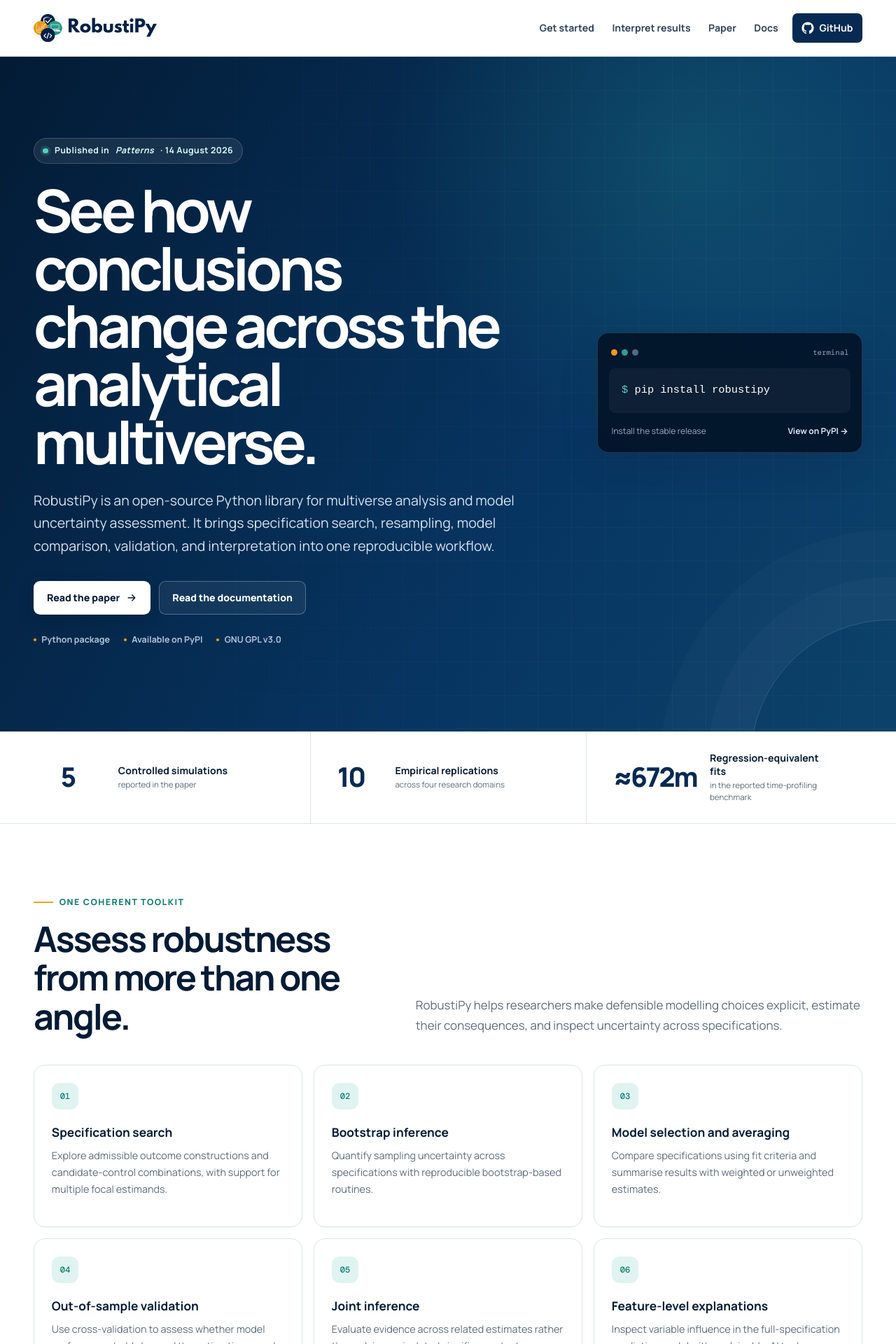
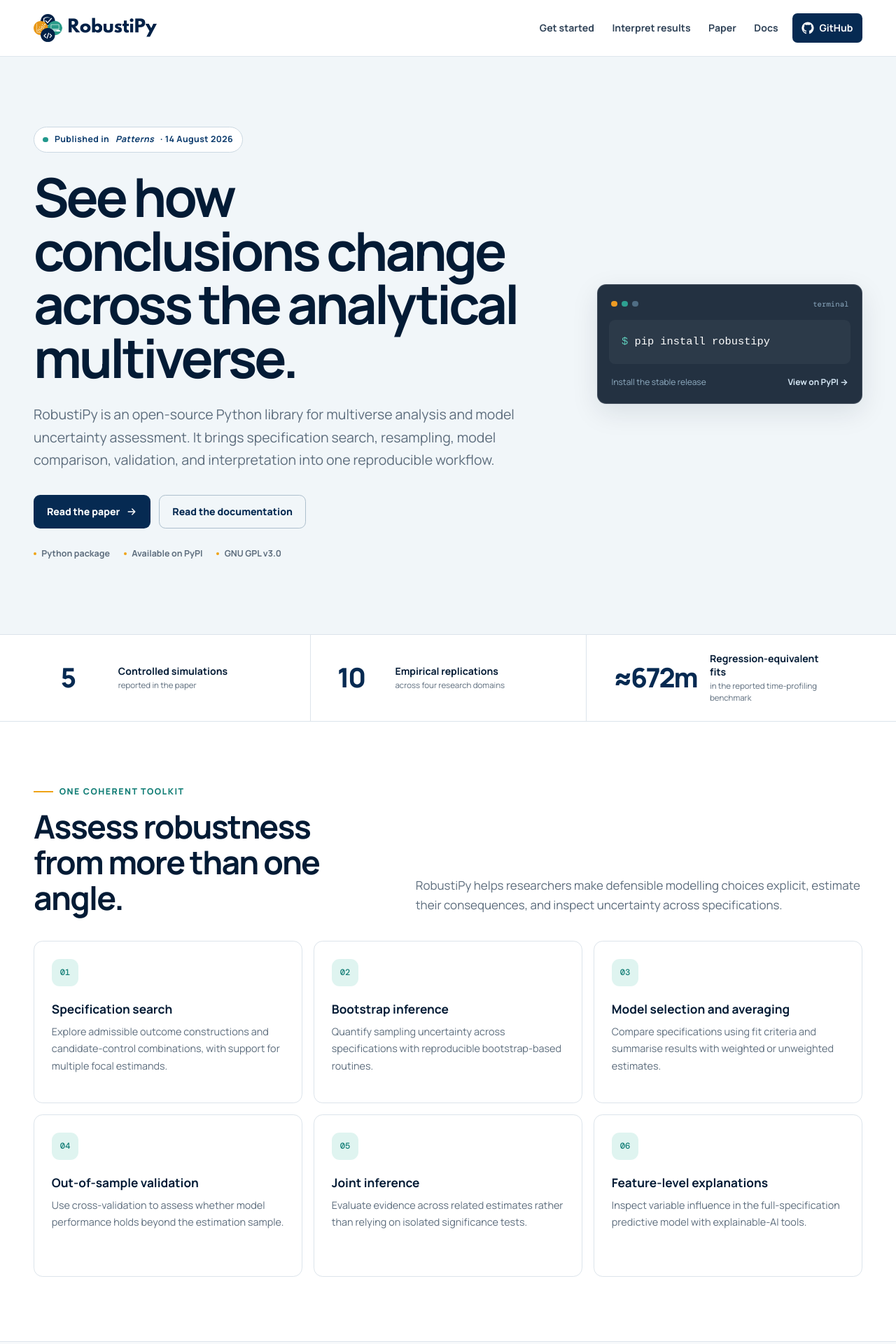
Before and after one commit to RobustiPy/RobustiPy.github.io, a Jekyll site: the page built from index.md, in a window 1280 px wide. Shown: the top 1920 px of the page at 70% size. Built offline with Jekyll 4.4.1, drawn with Linux system fonts in a browser that asks for light colours; some of the changed text lies outside the part shown.

Commit message:
Refactor styles in style.scss for improved aesthetics and consistency; update citation section in index.md to enhance clarity; remove outdated hackathon slides PDF.

```diff
--- a/assets/css/style.scss
+++ b/assets/css/style.scss
@@ -15,13 +15,13 @@
   --muted: #5d6d7d;
   --line: #dce4eb;
   --surface: #ffffff;
-  --surface-soft: #f5f8fa;
-  --surface-blue: #eef5fa;
-  --shadow-sm: 0 1px 2px rgba(3, 27, 53, 0.04), 0 7px 24px rgba(3, 27, 53, 0.06);
-  --shadow-md: 0 18px 55px rgba(3, 27, 53, 0.14);
+  --surface-soft: #f7f9fb;
+  --surface-blue: #f1f6f9;
+  --shadow-sm: 0 1px 2px rgba(3, 27, 53, 0.03), 0 5px 18px rgba(3, 27, 53, 0.05);
+  --shadow-md: 0 12px 38px rgba(3, 27, 53, 0.1);
   --radius-sm: 0.55rem;
-  --radius-md: 1rem;
-  --radius-lg: 1.5rem;
+  --radius-md: 0.8rem;
+  --radius-lg: 1.2rem;
   --shell: 74rem;
 }
 
@@ -177,11 +177,11 @@
 }
 
 .home-section {
-  padding: 6.5rem 0;
+  padding: 5.75rem 0;
 }
 
 .home-section--compact {
-  padding-block: 4.75rem;
+  padding-block: 4.25rem;
 }
 
 .section-border {
@@ -198,7 +198,7 @@
 
 .section-heading {
   max-width: 45rem;
-  margin-bottom: 2.6rem;
+  margin-bottom: 2.3rem;
 }
 
 .section-heading--split {
@@ -215,9 +215,9 @@
 .acknowledgements h2 {
   margin: 0;
   color: var(--navy-950);
-  font-size: clamp(2rem, 4vw, 3.15rem);
+  font-size: clamp(2rem, 4vw, 2.9rem);
   line-height: 1.1;
-  letter-spacing: -0.045em;
+  letter-spacing: -0.038em;
 }
 
 .section-heading p:not(.eyebrow) {
@@ -253,46 +253,16 @@
 .hero-wrap {
   position: relative;
   overflow: hidden;
-  color: #fff;
-  background:
-    radial-gradient(circle at 77% 15%, rgba(42, 165, 150, 0.22), transparent 27rem),
-    linear-gradient(120deg, var(--navy-950) 0%, #073562 62%, #0c426a 100%);
-}
-
-.hero-wrap::before,
-.hero-wrap::after {
-  position: absolute;
-  content: "";
-  pointer-events: none;
-}
-
-.hero-wrap::before {
-  inset: 0;
-  opacity: 0.11;
-  background-image:
-    linear-gradient(rgba(255, 255, 255, 0.28) 1px, transparent 1px),
-    linear-gradient(90deg, rgba(255, 255, 255, 0.28) 1px, transparent 1px);
-  background-size: 3rem 3rem;
-  mask-image: linear-gradient(90deg, transparent 5%, #000 70%);
-}
-
-.hero-wrap::after {
-  width: 25rem;
-  height: 25rem;
-  right: -12rem;
-  bottom: -15rem;
-  border: 1px solid rgba(255, 255, 255, 0.16);
-  border-radius: 50%;
-  box-shadow:
-    0 0 0 3.8rem rgba(255, 255, 255, 0.025),
-    0 0 0 8rem rgba(255, 255, 255, 0.02);
+  color: var(--ink);
+  background: var(--surface-blue);
+  border-bottom: 1px solid var(--line);
 }
 
 .hero {
   position: relative;
   z-index: 1;
-  min-height: 41rem;
-  padding-block: 7.25rem 7.5rem;
+  min-height: 37.5rem;
+  padding-block: 6.25rem 6.5rem;
   display: grid;
   grid-template-columns: minmax(0, 1.3fr) minmax(20rem, 0.7fr);
   align-items: center;
@@ -306,9 +276,9 @@
   display: inline-flex;
   align-items: center;
   gap: 0.55rem;
-  color: #d9f6f2;
-  background: rgba(255, 255, 255, 0.08);
-  border: 1px solid rgba(255, 255, 255, 0.17);
+  color: var(--navy-800);
+  background: #fff;
+  border: 1px solid #cbd8e2;
   border-radius: 999px;
   font-size: 0.77rem;
   font-weight: 700;
@@ -317,32 +287,32 @@
 }
 
 .publication-pill:hover {
-  color: #fff;
-  background: rgba(255, 255, 255, 0.13);
+  color: var(--navy-950);
+  background: #fff;
+  border-color: #aebfcd;
 }
 
 .publication-pill::before {
   width: 0.48rem;
   height: 0.48rem;
   content: "";
-  background: #56d0bd;
+  background: var(--teal-600);
   border-radius: 50%;
-  box-shadow: 0 0 0 0.22rem rgba(86, 208, 189, 0.16);
 }
 
 .hero h1 {
   max-width: 49rem;
   margin: 0;
-  color: #fff;
-  font-size: clamp(3rem, 6.6vw, 5.45rem);
-  line-height: 0.98;
-  letter-spacing: -0.062em;
+  color: var(--navy-950);
+  font-size: clamp(3rem, 6vw, 5rem);
+  line-height: 1;
+  letter-spacing: -0.052em;
 }
 
 .hero-lead {
   max-width: 43rem;
   margin: 1.65rem 0 0;
-  color: #d5e3ef;
+  color: var(--muted);
   font-size: clamp(1.05rem, 2vw, 1.22rem);
   line-height: 1.65;
 }
@@ -385,26 +355,27 @@
 }
 
 .button-primary {
-  color: var(--navy-950);
-  background: #fff;
-  box-shadow: 0 8px 25px rgba(0, 0, 0, 0.16);
+  color: #fff;
+  background: var(--navy-900);
+  box-shadow: none;
 }
 
 .button-primary:hover {
-  color: var(--navy-950);
-  background: #f7fbfe;
-  box-shadow: 0 11px 30px rgba(0, 0, 0, 0.22);
+  color: #fff;
+  background: var(--navy-800);
+  box-shadow: none;
 }
 
 .button-ghost {
-  color: #fff;
-  background: rgba(255, 255, 255, 0.06);
-  border-color: rgba(255, 255, 255, 0.27);
+  color: var(--navy-900);
+  background: transparent;
+  border-color: #adbfcd;
 }
 
 .button-ghost:hover {
-  color: #fff;
-  background: rgba(255, 255, 255, 0.12);
+  color: var(--navy-950);
+  background: #fff;
+  border-color: #8ea5b6;
 }
 
 .button-dark {
@@ -436,7 +407,7 @@
   display: flex;
   flex-wrap: wrap;
   gap: 0.55rem 1.25rem;
-  color: #afc7da;
+  color: var(--muted);
   font-size: 0.78rem;
   font-weight: 650;
   list-style: none;
@@ -551,8 +522,8 @@
 }
 
 .evidence-item {
-  min-height: 8.2rem;
-  padding: 1.75rem clamp(1.25rem, 3vw, 2.5rem);
+  min-height: 7.4rem;
+  padding: 1.5rem clamp(1.25rem, 3vw, 2.5rem);
   display: grid;
   grid-template-columns: auto minmax(0, 1fr);
   align-items: center;
@@ -602,14 +573,12 @@
   background: #fff;
   border: 1px solid var(--line);
   border-radius: var(--radius-md);
-  box-shadow: 0 1px 0 rgba(3, 27, 53, 0.02);
-  transition: border-color 160ms ease, box-shadow 160ms ease, transform 160ms ease;
+  transition: border-color 160ms ease, background 160ms ease;
 }
 
 .feature-card:hover {
   border-color: #b5c9d8;
-  box-shadow: var(--shadow-sm);
-  transform: translateY(-2px);
+  background: #fbfdfe;
 }
 
 .feature-number {
@@ -795,14 +764,13 @@
   border: 1px solid var(--line);
   border-radius: var(--radius-md);
   text-decoration: none;
-  transition: transform 160ms ease, border-color 160ms ease, box-shadow 160ms ease;
+  transition: border-color 160ms ease, background 160ms ease;
 }
 
 .resource-card:hover {
   color: inherit;
   border-color: #aac2d3;
-  box-shadow: var(--shadow-sm);
-  transform: translateY(-2px);
+  background: #fbfdfe;
 }
 
 .resource-meta {
@@ -839,50 +807,35 @@
   font-size: 0.84rem;
 }
 
-.hackathon-callout {
-  margin-top: 1rem;
-  padding: clamp(1.75rem, 4vw, 2.5rem);
-  display: flex;
-  align-items: center;
-  justify-content: space-between;
-  gap: 3rem;
-  color: #fff;
-  background:
-    radial-gradient(circle at 85% 10%, rgba(48, 168, 153, 0.22), transparent 18rem),
-    var(--navy-950);
-  border-radius: var(--radius-md);
-  box-shadow: var(--shadow-sm);
-}
-
-.hackathon-callout > div {
-  max-width: 42rem;
+.hackathon-note {
+  margin-top: 2.5rem;
+  padding-top: 1.5rem;
+  display: grid;
+  grid-template-columns: minmax(8rem, 0.28fr) minmax(0, 1fr);
+  gap: 2rem;
+  border-top: 1px solid var(--line);
 }
 
 .hackathon-date {
-  margin: 0 0 0.55rem;
-  color: #72d5c5;
+  margin: 0;
+  color: var(--teal-700);
   font-size: 0.72rem;
   font-weight: 800;
   letter-spacing: 0.1em;
   text-transform: uppercase;
 }
 
-.hackathon-callout h3 {
+.hackathon-note h3 {
   margin: 0;
-  color: #fff;
-  font-size: 1.45rem;
-  letter-spacing: -0.025em;
-  line-height: 1.25;
+  color: var(--navy-950);
+  font-size: 1rem;
 }
 
-.hackathon-callout p:last-child {
-  margin: 0.65rem 0 0;
-  color: #b9ccdc;
-  font-size: 0.88rem;
-}
-
-.hackathon-callout .button {
-  flex: 0 0 auto;
+.hackathon-note p:last-child {
+  max-width: 44rem;
+  margin: 0.35rem 0 0;
+  color: var(--muted);
+  font-size: 0.86rem;
 }
 
 .team-grid {
@@ -960,7 +913,6 @@
   color: #fff;
   background: var(--navy-950);
   border-radius: var(--radius-md);
-  box-shadow: var(--shadow-md);
 }
 
 .license-mark {
@@ -994,29 +946,31 @@
 
 .partner-logos {
   margin-top: 2.6rem;
+  padding-top: 1.8rem;
   max-width: 48rem;
   display: grid;
   grid-template-columns: repeat(3, minmax(0, 1fr));
   align-items: center;
   gap: clamp(1.75rem, 4vw, 3.5rem);
+  border-top: 1px solid var(--line);
 }
 
 .partner-logos a {
   min-height: 5rem;
   display: flex;
   align-items: center;
-  justify-content: center;
+  justify-content: flex-start;
   border-radius: var(--radius-sm);
 }
 
 .partner-logos img {
   width: auto;
-  max-height: 3.8rem;
+  max-height: 3.4rem;
   object-fit: contain;
 }
 
 .partner-logos .partner-logo--nuffield {
-  max-height: 4.7rem;
+  max-height: 4.2rem;
 }
 
 .site-footer {
@@ -1327,7 +1281,7 @@
 
   .hero {
     min-height: 0;
-    padding-block: 5.2rem 5.5rem;
+    padding-block: 4.8rem 5rem;
     grid-template-columns: 1fr;
     gap: 3rem;
   }
@@ -1356,11 +1310,11 @@
   }
 
   .home-section {
-    padding-block: 5rem;
+    padding-block: 4.25rem;
   }
 
   .home-section--compact {
-    padding-block: 4rem;
+    padding-block: 3.75rem;
   }
 
   .section-heading--split {
@@ -1374,14 +1328,13 @@
     grid-template-columns: 1fr;
   }
 
+  .hackathon-note {
+    grid-template-columns: 1fr;
+    gap: 0.55rem;
+  }
+
   .feature-card {
     min-height: 0;
-  }
-
-  .hackathon-callout {
-    align-items: flex-start;
-    flex-direction: column;
-    gap: 1.5rem;
   }
 
   .workflow {
@@ -1471,10 +1424,6 @@
     padding: 1.4rem;
   }
 
-  .hackathon-callout .button {
-    width: 100%;
-  }
-
   .footer-grid {
     grid-template-columns: 1fr;
     gap: 2rem;
--- a/index.md
+++ b/index.md
@@ -134,11 +134,12 @@
       <div class="paper-actions">
         <a class="button button-dark" href="https://www.cell.com/patterns/fulltext/S2666-3899(26)00118-2">Read the full text</a>
         <a class="button button-outline" href="https://doi.org/10.1016/j.patter.2026.101609">Open the DOI</a>
+        <a class="button button-outline" href="#how-to-cite">How to cite</a>
       </div>
     </div>
 
-    <aside class="citation-card" aria-label="Paper citation">
-      <p class="citation-label">Cite the paper</p>
+    <aside class="citation-card" aria-labelledby="how-to-cite">
+      <h3 class="citation-label" id="how-to-cite">How to cite</h3>
       <p class="citation-text"><strong>Valdenegro, D., Yan, J., Dai, D., &amp; Rahal, C.</strong> (2026). RobustiPy: An efficient next-generation multiversal library with model selection, averaging, resampling, and explainable AI. <em>Patterns, 7</em>, 101609. <a href="https://doi.org/10.1016/j.patter.2026.101609">https://doi.org/10.1016/j.patter.2026.101609</a></p>
       <p class="paper-evidence">The paper reports five simulations, ten empirical replications, and a time-profiling benchmark spanning approximately 672 million regression-equivalent fits.</p>
       <details class="citation-details">
@@ -203,14 +204,14 @@
       </a>
     </div>
 
-    <aside class="hackathon-callout" aria-labelledby="hackathon-title">
+    <aside class="hackathon-note" aria-labelledby="hackathon-title">
+      <p class="hackathon-date">Oxford · June 2024</p>
       <div>
-        <p class="hackathon-date">Oxford · June 2024</p>
         <h3 id="hackathon-title">RobustiPy Hackathon</h3>
-        <p>The team hosted a hands-on hackathon at the University of Oxford, bringing researchers together to explore the library and work through multiverse analyses.</p>
+        <p>The team hosted a hands-on hackathon at the University of Oxford, bringing researchers together to explore the library and work through multiverse analyses. We thank everyone who participated and contributed their time, questions, and feedback.</p>
       </div>
-      <a class="button button-primary" href="{{ '/slides/robustipy_hackathon.pdf' | relative_url }}">View hackathon slides (PDF)</a>
     </aside>
+
   </div>
 </section>
 
```
Also changed, not shown: 1 other file.
